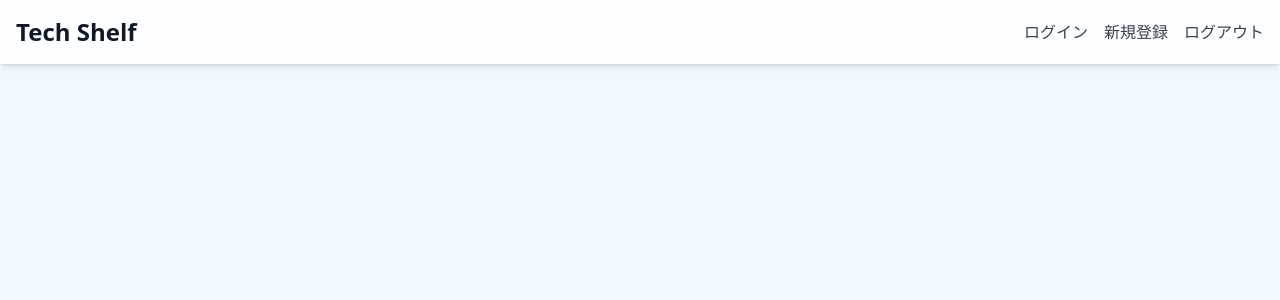
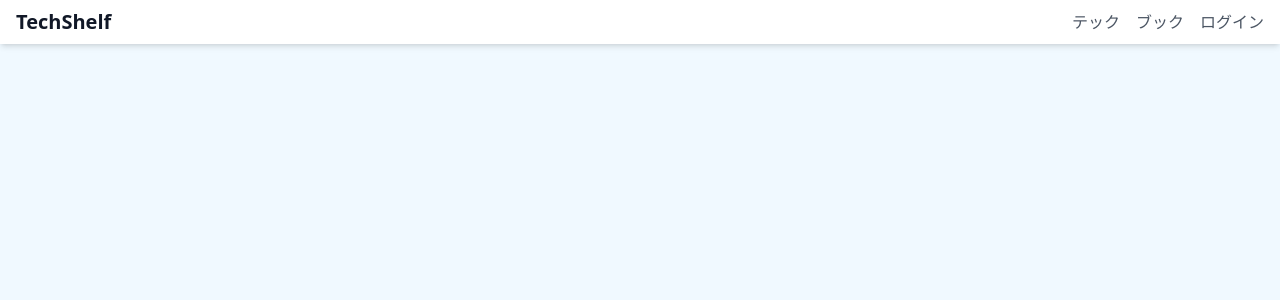
Before and after one commit to daichi-appy/tech-shelf-front, a Next.js app: page / in a window 1280 px wide. Shown: the top 300 px of the page. Built offline with nearby package versions, Linux system fonts and the light colour scheme.

Commit message:
ヘッダーUI変更

```diff
--- a/src/app/header.tsx
+++ b/src/app/header.tsx
@@ -1,20 +1,20 @@
 function Header() {
   return (
-      <header className="bg-white bg-opacity-80 p-4 shadow-md backdrop-blur-md">
-          <div className="container mx-auto flex justify-between items-center">
-              <div className="text-gray-900 font-bold text-2xl">
-                  Tech Shelf
+      <header className="bg-white shadow-md">
+          <div className="container mx-auto px-4 py-2 flex justify-between items-center">
+              <div className="text-gray-900 font-bold text-xl">
+                  TechShelf
               </div>
               <nav>
                   <ul className="flex space-x-4">
                       <li>
-                          <a href="#" className="text-gray-700 hover:text-gray-900 hover:underline">ログイン</a>
+                          <a href="#" className="text-gray-600 hover:text-gray-800">テック</a>
                       </li>
                       <li>
-                          <a href="#" className="text-gray-700 hover:text-gray-900 hover:underline">新規登録</a>
+                          <a href="#" className="text-gray-600 hover:text-gray-800">ブック</a>
                       </li>
                       <li>
-                          <a href="#" className="text-gray-700 hover:text-gray-900 hover:underline">ログアウト</a>
+                          <a href="#" className="text-gray-600 hover:text-gray-800">ログイン</a>
                       </li>
                   </ul>
               </nav>
```
